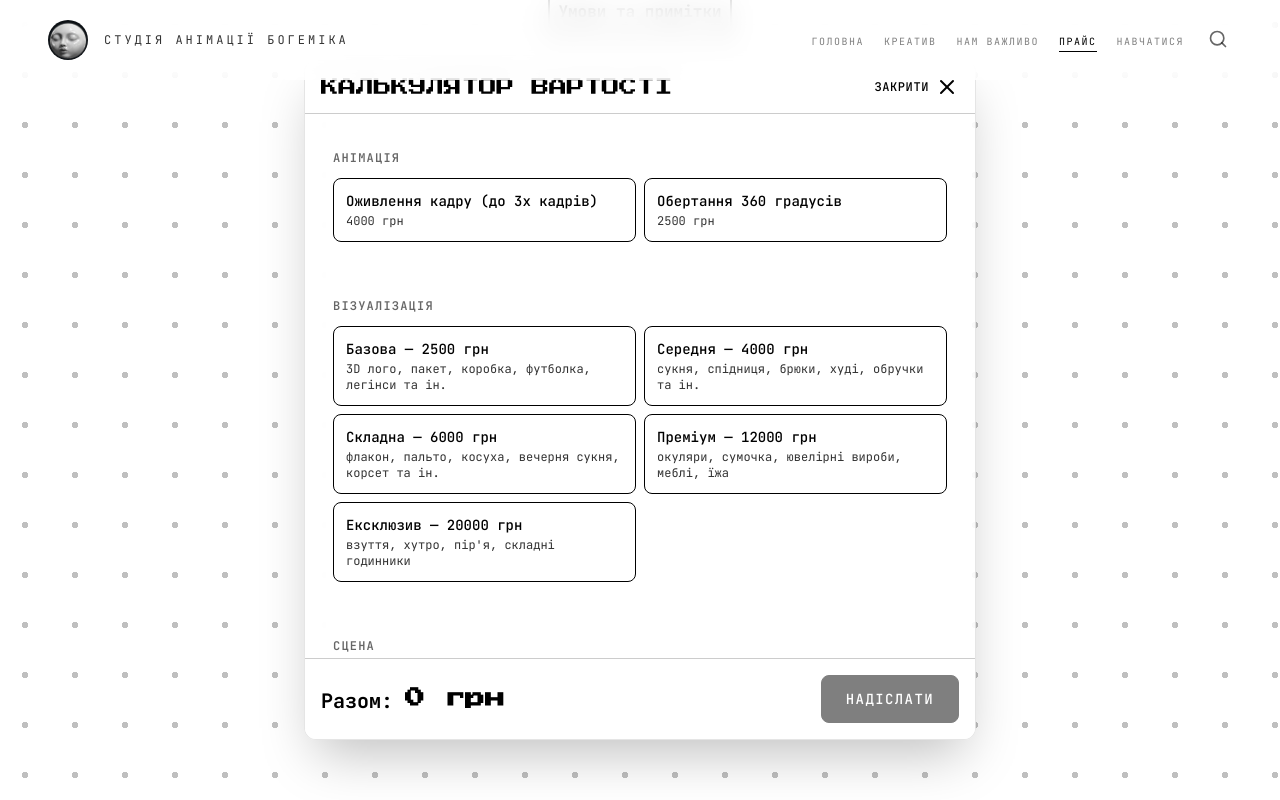
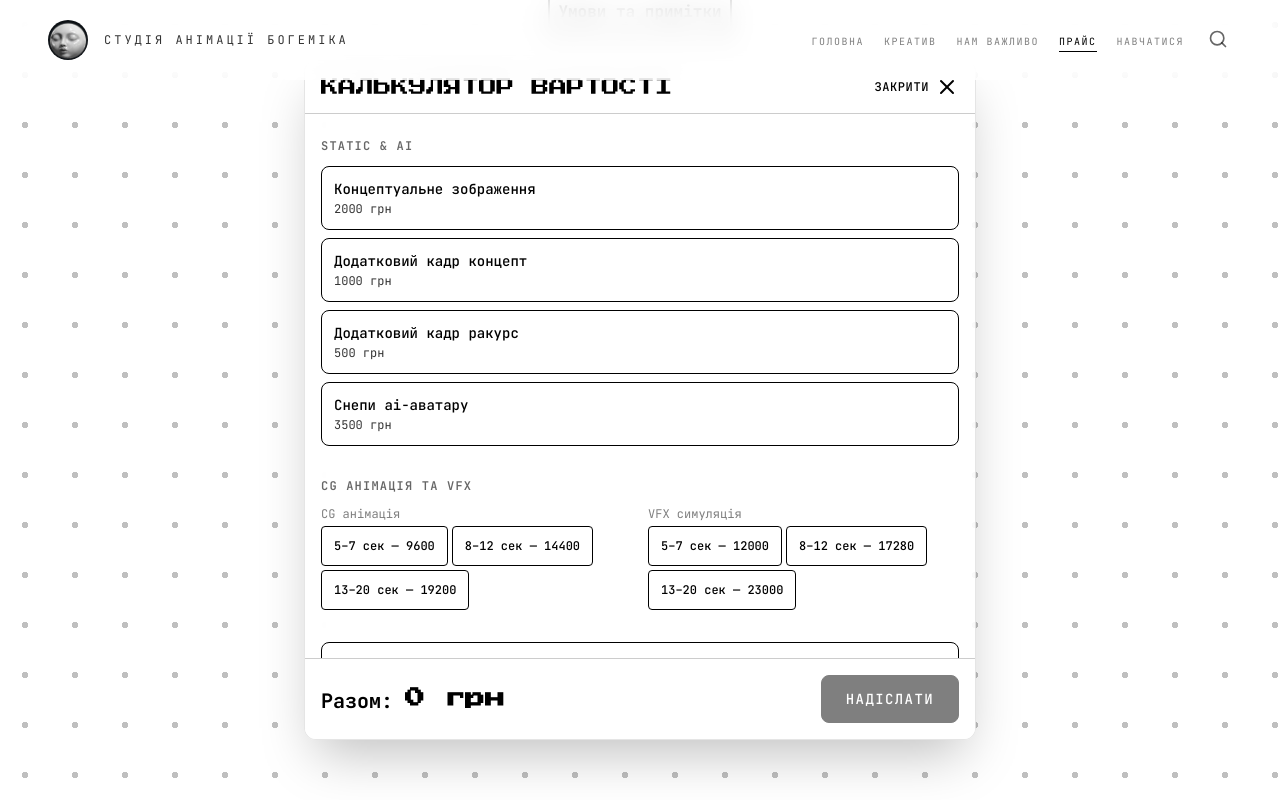
Before and after one commit to ElizavetaDX/Bohemia.com, a Next.js app: page /price in a window 1280 px wide. Both pictures are taken after a click on the button "РОЗРАХУВАТИ ВАРТІСТЬ ПРОЕКТУ". Shown: the part 424-1224 px from the top of the page. Built offline with nearby package versions, Linux system fonts and the light colour scheme; a web font is replaced by a local one.

Commit message:
прайс добавление калькулятора

```diff
--- a/src/components/PriceCalculator.tsx
+++ b/src/components/PriceCalculator.tsx
@@ -1,26 +1,6 @@
 'use client'
 
 import React, { useState, useMemo, useCallback, useRef, useEffect } from 'react'
-
-const ANIMATION_OPTIONS = [
-  { id: 'frame_revival', label: 'Оживлення кадру (до 3х кадрів)', price: 4000 },
-  { id: 'rotation_360', label: 'Обертання 360 градусів', price: 2500 },
-] as const
-
-const VISUALIZATION_TIERS = [
-  { id: 'base', label: 'Базова', price: 2500, items: '3D лого, пакет, коробка, футболка, легінси та ін.' },
-  { id: 'medium', label: 'Середня', price: 4000, items: 'сукня, спідниця, брюки, худі, обручки та ін.' },
-  { id: 'complex', label: 'Складна', price: 6000, items: 'флакон, пальто, косуха, вечерня сукня, корсет та ін.' },
-  { id: 'premium', label: 'Преміум', price: 12000, items: 'окуляри, сумочка, ювелірні вироби, меблі, їжа' },
-  { id: 'exclusive', label: 'Ексклюзив', price: 20000, items: "взуття, хутро, пір'я, складні годинники" },
-] as const
-
-const SCENE_OPTIONS = [
-  { id: 'base', label: 'Базова', price: 0, items: 'однотонний фон, пуста кімната, без фону' },
-  { id: 'standard', label: 'Стандарт', price: 2000, items: 'рослини, аватар, телефон, телевізор' },
-  { id: 'complex', label: 'Складна', price: 4000, items: 'місто, ліс, дощ, вогонь, транспорт, рідини' },
-  { id: 'large', label: 'Масштабна', price: 10000, items: 'сцена з великою кількістю об\'єктів' },
-] as const
 
 const STATIC_AI_OPTIONS = [
   { id: 'realistic_image', label: 'Концептуальне зображення', price: 2000 },
@@ -41,9 +21,6 @@ const VFX_OPTIONS = [
   { id: '13-20', label: '13–20 сек', price: 23000 },
 ] as const
 
-type AnimationId = (typeof ANIMATION_OPTIONS)[number]['id']
-type VizId = (typeof VISUALIZATION_TIERS)[number]['id']
-type SceneId = (typeof SCENE_OPTIONS)[number]['id']
 type CgId = (typeof CG_OPTIONS)[number]['id'] | ''
 type VfxId = (typeof VFX_OPTIONS)[number]['id'] | ''
 
@@ -53,9 +30,7 @@ const cardInactive = 'bg-white text-black hover:bg-black/5'
 
 export function PriceCalculator() {
   const [open, setOpen] = useState(false)
-  const [animation, setAnimation] = useState<AnimationId | null>(null)
-  const [visualization, setVisualization] = useState<VizId | null>(null)
-  const [scene, setScene] = useState<SceneId | null>(null)
+  const [consultation, setConsultation] = useState(false)
   const [staticAi, setStaticAi] = useState<Set<string>>(new Set())
   const [cg, setCg] = useState<CgId>('')
   const [vfx, setVfx] = useState<VfxId>('')
@@ -65,7 +40,6 @@ export function PriceCalculator() {
   const [comment, setComment] = useState('')
   const [sending, setSending] = useState(false)
   const [sent, setSent] = useState(false)
-  const [showImportant, setShowImportant] = useState(false)
   const [showNotes, setShowNotes] = useState(false)
   const panelRef = useRef<HTMLDivElement>(null)
 
@@ -91,20 +65,13 @@ export function PriceCalculator() {
     })
   }, [])
 
-  const mainTotal = useMemo(() => {
-    const a = animation ? ANIMATION_OPTIONS.find((o) => o.id === animation)?.price ?? 0 : 0
-    const v = visualization ? VISUALIZATION_TIERS.find((t) => t.id === visualization)?.price ?? 0 : 0
-    const s = scene ? SCENE_OPTIONS.find((o) => o.id === scene)?.price ?? 0 : 0
-    return a + v + s
-  }, [animation, visualization, scene])
-
   const staticAiTotal = useMemo(
     () => STATIC_AI_OPTIONS.filter((o) => staticAi.has(o.id)).reduce((sum, o) => sum + o.price, 0),
     [staticAi]
   )
   const cgPrice = useMemo(() => (cg ? CG_OPTIONS.find((o) => o.id === cg)?.price ?? 0 : 0), [cg])
   const vfxPrice = useMemo(() => (vfx ? VFX_OPTIONS.find((o) => o.id === vfx)?.price ?? 0 : 0), [vfx])
-  const total = mainTotal + staticAiTotal + cgPrice + vfxPrice
+  const total = staticAiTotal + cgPrice + vfxPrice
 
   const buildMessage = useCallback(() => {
     const lines: string[] = [
@@ -115,20 +82,12 @@ export function PriceCalculator() {
       `Номер телефону: ${phone.trim() ? phone.trim() : 'не вказано'}`,
       `Коментар: ${comment.trim() ? comment.trim() : 'не вказано'}`,
       '',
-      '📊 <b>Основні послуги (Анімація / Візуалізація):</b>',
+      '📊 <b>Деталі розрахунку:</b>',
       '',
     ]
-    if (animation) {
-      const o = ANIMATION_OPTIONS.find((x) => x.id === animation)!
-      lines.push(`Анімація: ${o.label} — ${o.price} грн`)
-    }
-    if (visualization) {
-      const t = VISUALIZATION_TIERS.find((x) => x.id === visualization)!
-      lines.push(`Візуалізація: ${t.label} — ${t.price} грн`)
-    }
-    if (scene) {
-      const o = SCENE_OPTIONS.find((x) => x.id === scene)!
-      lines.push(`Сцена: ${o.label} — ${o.price} грн`)
+    if (consultation) {
+      lines.push('3D Візуалізація — консультація по ціні: Індивідуально')
+      lines.push('')
     }
     if (cg) {
       const o = CG_OPTIONS.find((x) => x.id === cg)!
@@ -144,18 +103,19 @@ export function PriceCalculator() {
         lines.push(`${o.label} — ${o.price} грн`)
       })
     }
-    lines.push('', `<b>РАЗОМ: ${total} грн</b>`)
+    const totalLine = consultation && total === 0
+      ? '<b>РАЗОМ: Індивідуально</b>'
+      : consultation && total > 0
+        ? `<b>РАЗОМ: ${total.toLocaleString('uk-UA')} грн + консультація (індивідуально)</b>`
+        : `<b>РАЗОМ: ${total.toLocaleString('uk-UA')} грн</b>`
+    lines.push('', totalLine)
     return lines.join('\n')
-  }, [name, telegram, phone, comment, animation, visualization, scene, cg, vfx, staticAi, total])
+  }, [name, telegram, phone, comment, consultation, cg, vfx, staticAi, total])
 
-  const hasTrinitySelection = Boolean(animation || visualization || scene)
-  const bundleComplete = !hasTrinitySelection || (Boolean(animation) && visualization !== null && scene !== null)
-  const showBundleMessage = hasTrinitySelection && !bundleComplete
   const canSend =
-    total > 0 &&
+    (total > 0 || consultation) &&
     name.trim().length > 0 &&
-    telegram.trim().replace(/^@/, '').length > 0 &&
-    bundleComplete
+    telegram.trim().replace(/^@/, '').length > 0
 
   const handleSend = async () => {
     if (!canSend) return
@@ -190,26 +150,8 @@ export function PriceCalculator() {
           >
             Розрахувати вартість проекту
           </button>
-          <div className="flex justify-end">
-            <button
-              type="button"
-              onClick={() => setShowImportant((prev) => !prev)}
-              className="min-h-[52px] px-6 py-4 bg-red-600 text-white font-bold uppercase tracking-widest rounded-lg border border-black transition-colors hover:bg-red-700 focus:outline-none focus:ring-2 focus:ring-red-400"
-              aria-expanded={showImportant}
-            >
-              Важливо
-            </button>
-          </div>
+          <div aria-hidden />
         </div>
-
-        {showImportant && (
-          <div className="mt-4 max-w-2xl mx-auto text-center border border-black rounded-lg px-4 py-3 bg-white">
-            <p className="text-sm md:text-base text-black leading-relaxed">
-              Щоб порахувати вартість проекту з 3D анімацією скористайтеся, будь ласка, формулою:{' '}
-              <span className="font-bold underline">Анімація + Візуалізація + Сцена</span>.
-            </p>
-          </div>
-        )}
 
         <div className="mt-4 flex justify-center">
           <button
@@ -258,72 +200,6 @@ export function PriceCalculator() {
             </div>
 
             <div className="flex-1 min-h-0 overflow-y-auto px-4 py-6 space-y-8">
-              {/* Анімація — клік знімає вибір */}
-              <div
-                className={`rounded-lg p-3 transition-shadow ${
-                  hasTrinitySelection && !animation ? 'ring-2 ring-red-400 ring-offset-2 shadow-[0_0_0_1px_rgba(239,68,68,0.3)]' : ''
-                }`}
-              >
-                <h3 className={`text-xs font-semibold uppercase tracking-widest mb-3 ${hasTrinitySelection && !animation ? 'text-red-600' : 'text-black/60'}`}>Анімація</h3>
-                <div className="grid grid-cols-1 sm:grid-cols-2 gap-2">
-                  {ANIMATION_OPTIONS.map((opt) => (
-                    <button
-                      key={opt.id}
-                      type="button"
-                      onClick={() => setAnimation((prev) => (prev === opt.id ? null : opt.id))}
-                      className={`${cardBase} ${animation === opt.id ? cardActive : cardInactive}`}
-                    >
-                      <span className="font-medium text-sm">{opt.label}</span>
-                      <span className="text-xs opacity-80 mt-0.5">{opt.price} грн</span>
-                    </button>
-                  ))}
-                </div>
-              </div>
-
-              {/* Візуалізація — обов'язкова при виборі з трійці */}
-              <div
-                className={`rounded-lg p-3 transition-shadow ${
-                  hasTrinitySelection && !visualization ? 'ring-2 ring-red-400 ring-offset-2 shadow-[0_0_0_1px_rgba(239,68,68,0.3)]' : ''
-                }`}
-              >
-                <h3 className={`text-xs font-semibold uppercase tracking-widest mb-3 ${hasTrinitySelection && !visualization ? 'text-red-600' : 'text-black/60'}`}>Візуалізація</h3>
-                <div className="grid grid-cols-1 sm:grid-cols-2 gap-2">
-                  {VISUALIZATION_TIERS.map((tier) => (
-                    <button
-                      key={tier.id}
-                      type="button"
-                      onClick={() => setVisualization((prev) => (prev === tier.id ? null : tier.id))}
-                      className={`${cardBase} ${visualization === tier.id ? cardActive : cardInactive}`}
-                    >
-                      <span className="font-medium text-sm">{tier.label} — {tier.price} грн</span>
-                      <span className="text-xs opacity-80 mt-0.5 line-clamp-2">{tier.items}</span>
-                    </button>
-                  ))}
-                </div>
-              </div>
-
-              {/* Сцена — обов'язкова при виборі з трійці */}
-              <div
-                className={`rounded-lg p-3 transition-shadow ${
-                  hasTrinitySelection && !scene ? 'ring-2 ring-red-400 ring-offset-2 shadow-[0_0_0_1px_rgba(239,68,68,0.3)]' : ''
-                }`}
-              >
-                <h3 className={`text-xs font-semibold uppercase tracking-widest mb-3 ${hasTrinitySelection && !scene ? 'text-red-600' : 'text-black/60'}`}>Сцена</h3>
-                <div className="grid grid-cols-1 sm:grid-cols-2 gap-2">
-                  {SCENE_OPTIONS.map((opt) => (
-                    <button
-                      key={opt.id}
-                      type="button"
-                      onClick={() => setScene((prev) => (prev === opt.id ? null : opt.id))}
-                      className={`${cardBase} ${scene === opt.id ? cardActive : cardInactive}`}
-                    >
-                      <span className="font-medium text-sm">{opt.label} {opt.price > 0 ? `— ${opt.price} грн` : '(0 грн)'}</span>
-                      <span className="text-xs opacity-80 mt-0.5 line-clamp-2">{opt.items}</span>
-                    </button>
-                  ))}
-                </div>
-              </div>
-
               {/* Static & AI */}
               <div>
                 <h3 className="text-xs font-semibold uppercase tracking-widest text-black/60 mb-3">Static & AI</h3>
@@ -377,6 +253,21 @@ export function PriceCalculator() {
                     </div>
                   </div>
                 </div>
+              </div>
+
+              {/* 3D Візуалізація — консультація по ціні */}
+              <div>
+                <button
+                  type="button"
+                  onClick={() => setConsultation((prev) => !prev)}
+                  className={`w-full ${cardBase} ${consultation ? cardActive : cardInactive}`}
+                >
+                  <span className="font-medium text-sm">3D Візуалізація — консультація по ціні</span>
+                  <span className="text-xs opacity-80 mt-0.5">{consultation ? 'Індивідуально' : 'від 5000 грн'}</span>
+                </button>
+                <p className="mt-2.5 text-xs text-black/60 leading-relaxed max-w-xl">
+                  Вартість залежить від складності об&apos;єктів, кількості ракурсів та деталізації. Оберіть цей пункт, щоб отримати персональний прорахунок від менеджера.
+                </p>
               </div>
 
               {/* Контактні дані */}
@@ -433,14 +324,16 @@ export function PriceCalculator() {
 
             {/* Фіксований блок з сумою та кнопкою */}
             <div className="flex-shrink-0 border-t border-black/20 px-4 py-4 bg-white/90">
-              {showBundleMessage && (
-                <p className="text-sm text-red-600 font-medium mb-3" role="alert">
-                  Для цього типу замовлення необхідно обрати Анімацію, Візуалізацію та Сцену.
-                </p>
-              )}
               <div className="flex flex-col sm:flex-row items-stretch sm:items-center justify-between gap-3">
                 <p className="text-xl font-bold text-black tabular-nums">
-                  Разом: <span className="font-press-start">{total.toLocaleString('uk-UA')} грн</span>
+                  Разом:{' '}
+                  <span className="font-press-start">
+                    {consultation && total === 0
+                      ? 'Індивідуально'
+                      : consultation && total > 0
+                        ? `${total.toLocaleString('uk-UA')} грн + консультація`
+                        : `${total.toLocaleString('uk-UA')} грн`}
+                  </span>
                 </p>
                 <button
                   type="button"
```
